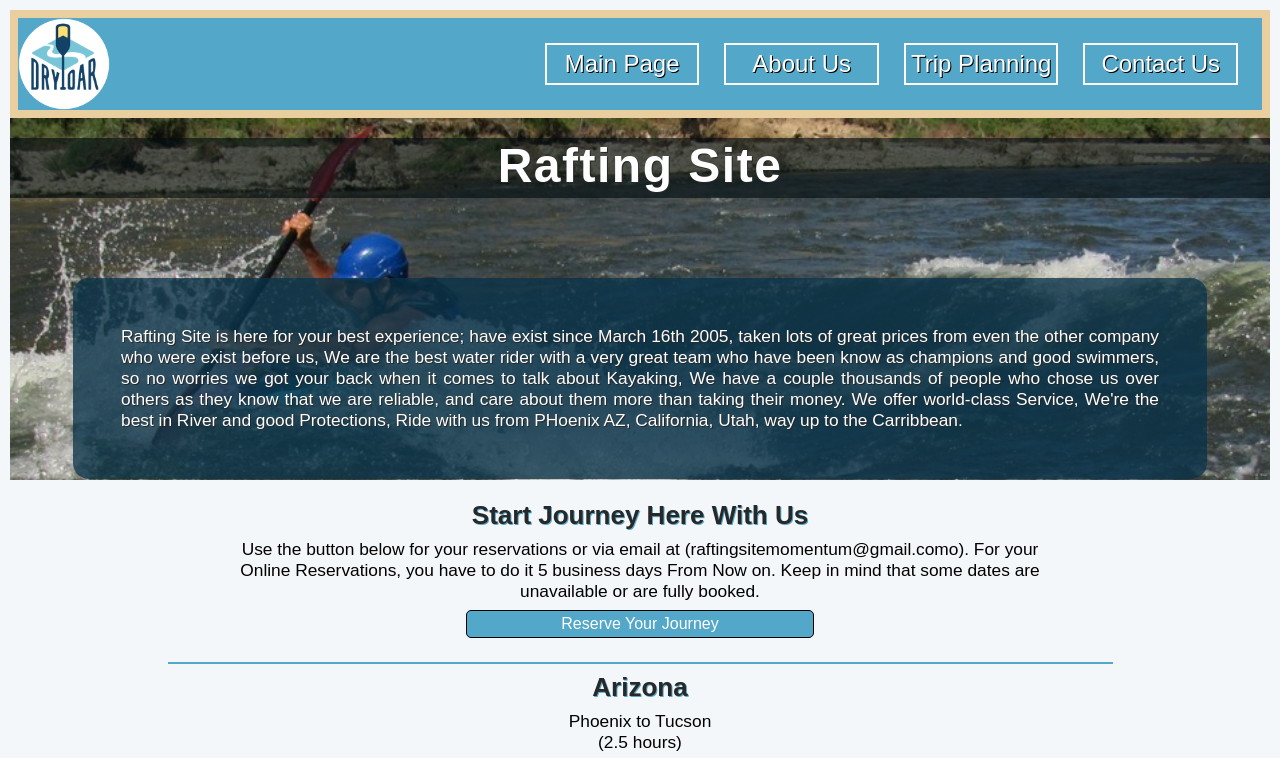
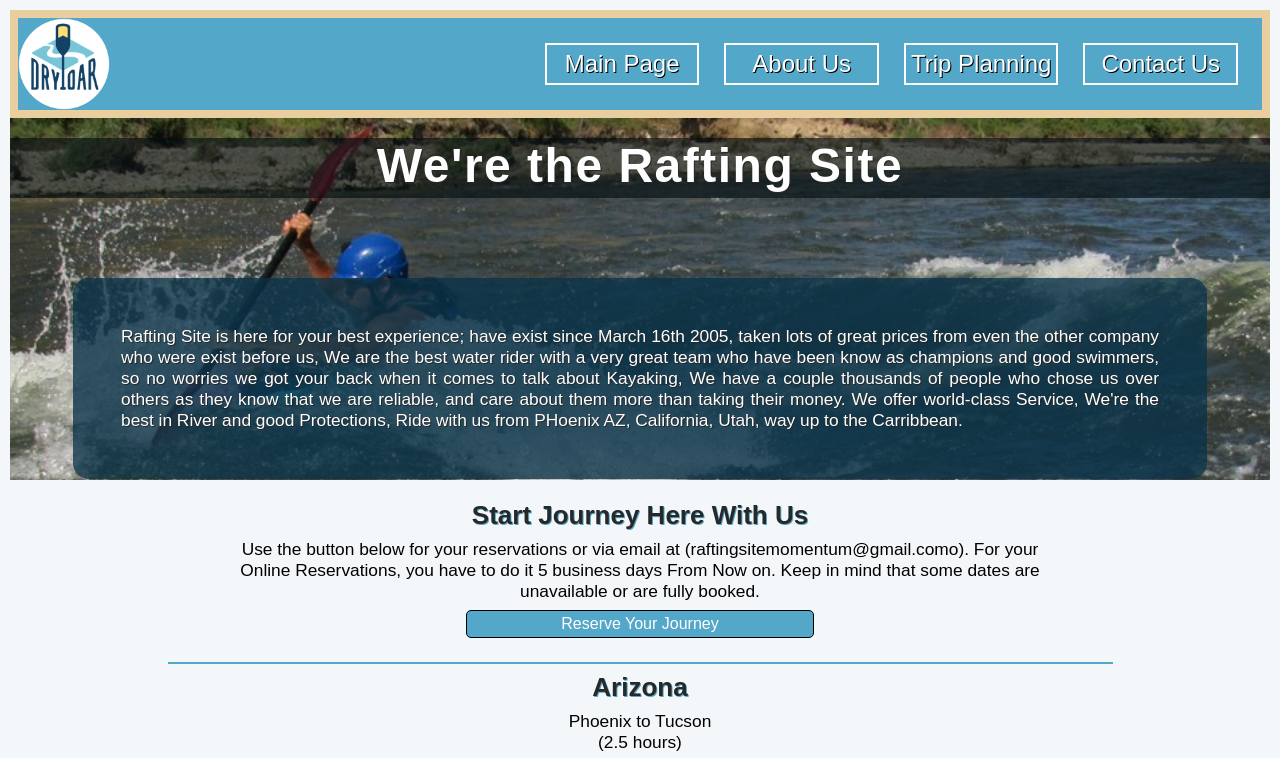
Before and after one commit to milswisesylva/wdd130, a plain HTML site: page wwr/rafting.html in a window 1280 px wide. Shown: the top 758 px of the page. Drawn offline with Linux system fonts and the light colour scheme; a web font is replaced by a local one.

Commit message:
siteplan

```diff
--- a/wwr/rafting.html
+++ b/wwr/rafting.html
@@ -43,7 +43,7 @@
         <!--To Update-->
         <div class="hero">
             <img src="images/hero1.jpg" alt="Salmon Kayak Banner">
-            <h1>Rafting Site</h1>
+            <h1>We're the Rafting Site</h1>
             <!--TODO Set this up To display correctly-->
             <p class="index-p">Rafting Site is here for your best experience; have exist since March 16th 2005, taken lots of great prices from even the other company who were exist before us, We are the best water rider with a very great team who have been know as champions and good swimmers,
                  so no worries we got your back when it comes to talk about Kayaking, We have a couple thousands of people who chose us over others as they know that we are reliable, and care about them more than taking their money.
```
